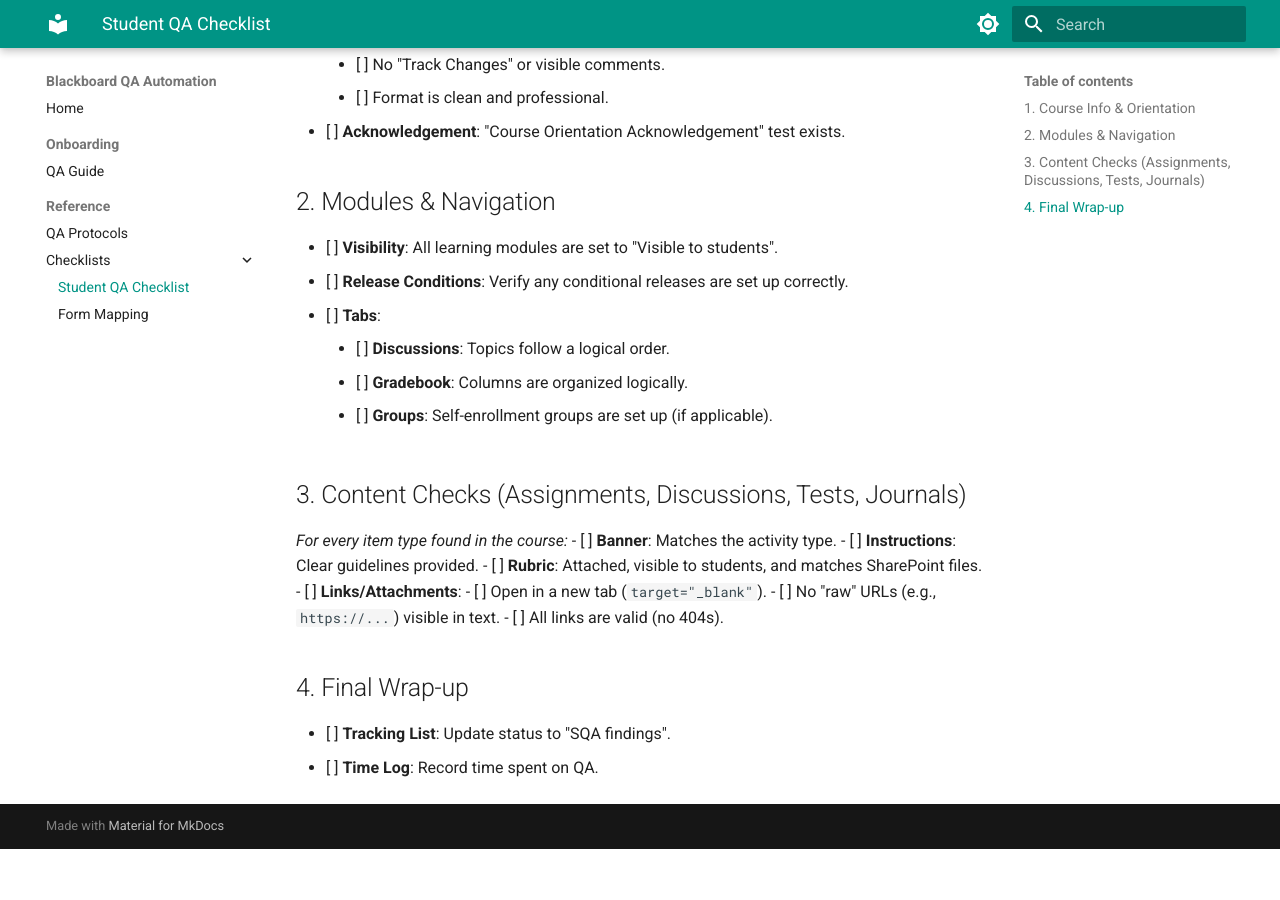
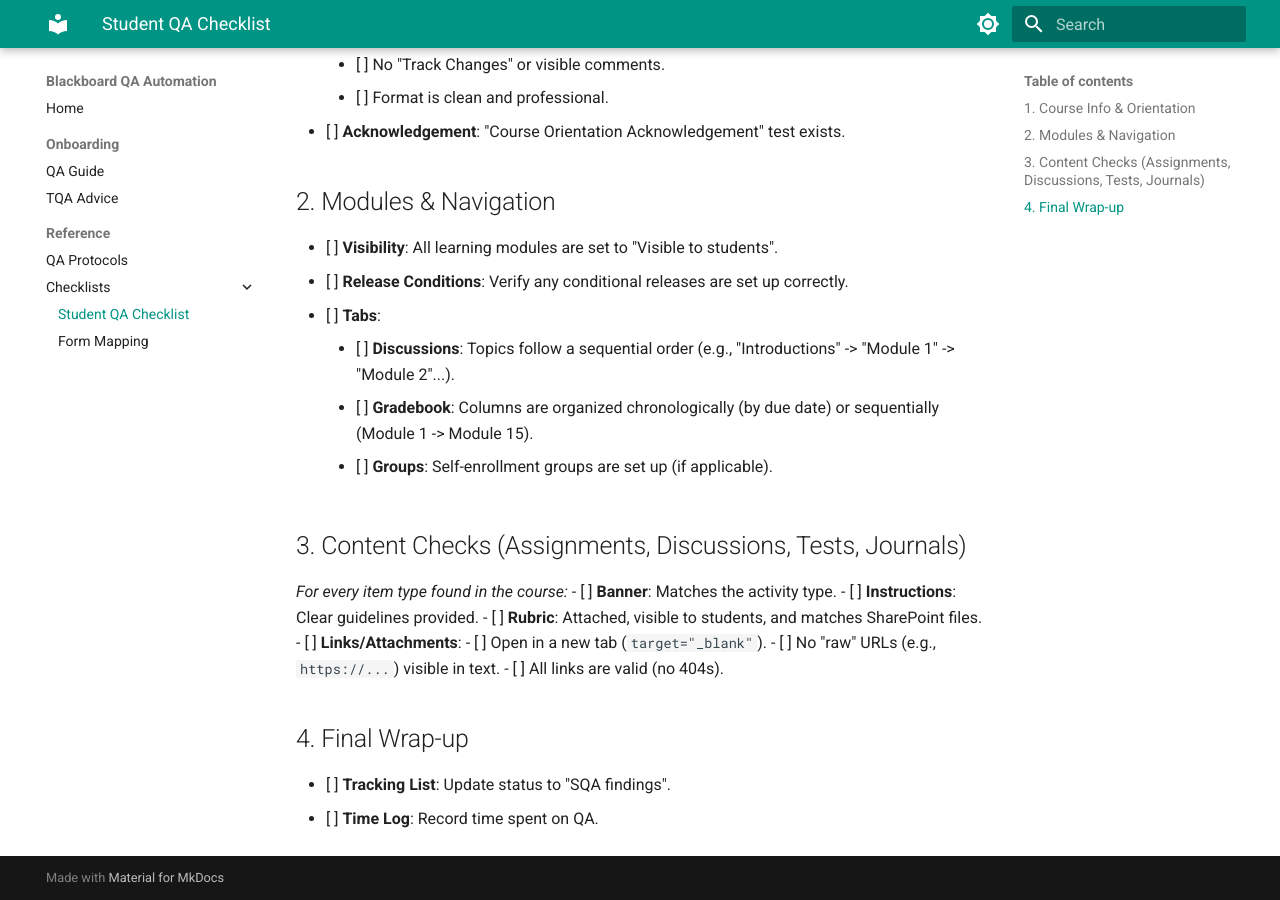
Before and after one commit to Walter-Gaitan/blackboard-qa-docs, an MkDocs documentation site: the page built from docs/student_qa_checklist.md, in a window 1280 px wide and 900 px high, scrolled down 547 px. Built offline with MkDocs 1.6.1 and Material for MkDocs 9.7.7, drawn with Linux system fonts in a browser that asks for light colours; before the commit the page ends 1396 px from its top, so only the background shows below that.

```diff
--- a/docs/student_qa_checklist.md
+++ b/docs/student_qa_checklist.md
@@ -20,8 +20,8 @@
 - [ ] **Visibility**: All learning modules are set to "Visible to students".
 - [ ] **Release Conditions**: Verify any conditional releases are set up correctly.
 - [ ] **Tabs**:
-    - [ ] **Discussions**: Topics follow a logical order.
-    - [ ] **Gradebook**: Columns are organized logically.
+    - [ ] **Discussions**: Topics follow a sequential order (e.g., "Introductions" -> "Module 1" -> "Module 2"...).
+    - [ ] **Gradebook**: Columns are organized chronologically (by due date) or sequentially (Module 1 -> Module 15).
     - [ ] **Groups**: Self-enrollment groups are set up (if applicable).
 
 ## 3. Content Checks (Assignments, Discussions, Tests, Journals)
--- a/mkdocs.yml
+++ b/mkdocs.yml
@@ -27,6 +27,7 @@ nav:
   - Home: index.md
   - Onboarding:
       - QA Guide: QA_Onboarding_Guide.md
+      - TQA Advice: tqa_advice.md
   - Reference:
       - QA Protocols: qa_protocols.md
       - Checklists:
```
Also changed, not shown: docs/form_mapping.md (+2 -2 lines), docs/qa_protocols.md (+1 -0 lines), docs/tqa_advice.md (added, +52 -0 lines).
